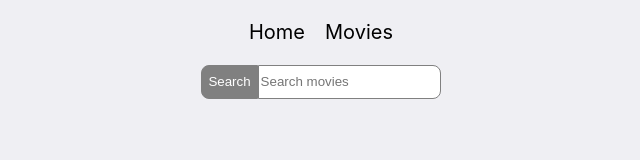
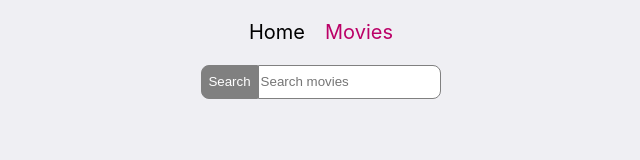
Before and after one commit to Oleksandra-Mas/goit-react-hw-05-movies, a React (Create React App) app: page /movies in a window 1280 px wide. Shown: the top 160 px of the page, without its empty margins (319-959 px from the left). Built offline with nearby package versions, Linux system fonts and the light colour scheme.

Commit message:
added styles for current link

```diff
--- a/src/App.css
+++ b/src/App.css
@@ -17,3 +17,7 @@ li {
   align-self: center;
   text-align: center;
 }
+
+.selected {
+  color: red;
+}
--- a/src/App.js
+++ b/src/App.js
@@ -1,4 +1,4 @@
-import { Routes, Route, Link } from 'react-router-dom';
+import { Routes, Route, NavLink } from 'react-router-dom';
 import { ToastContainer } from 'react-toastify';
 import 'react-toastify/dist/ReactToastify.css';
 import styled from 'styled-components';
@@ -28,8 +28,12 @@ function App() {
   return (
     <div className="App">
       <Header>
-        <Link to="/">Home</Link>
-        <Link to="/movies">Movies</Link>
+        <NavLink end to="/">
+          Home
+        </NavLink>
+        <NavLink end to="/movies">
+          Movies
+        </NavLink>
       </Header>
       <Routes>
         <Route path="/" element={<HomePage />} />
--- a/src/components/MoviesPage/MoviesPage.jsx
+++ b/src/components/MoviesPage/MoviesPage.jsx
@@ -1,5 +1,5 @@
 import { useState } from 'react';
-import { NavLink } from 'react-router-dom';
+import { NavLink, useNavigate } from 'react-router-dom';
 import { toast } from 'react-toastify';
 import styled from 'styled-components';
 
@@ -39,6 +39,8 @@ const Button = styled.button`
 export const MoviesPage = () => {
   const [filter, setFilter] = useState('');
   const [movies, setMovies] = useState('');
+  const navigate = useNavigate();
+
   const handleInputChange = event => {
     const value = event.target.value.toLowerCase();
     setFilter(value);
--- a/src/index.css
+++ b/src/index.css
@@ -25,3 +25,7 @@ a {
 a:hover {
   color: blue;
 }
+
+.active {
+  color: rgb(187, 0, 103);
+}
```
Also changed, not shown: 1 other file (tests, documents, lock files or other folders).
